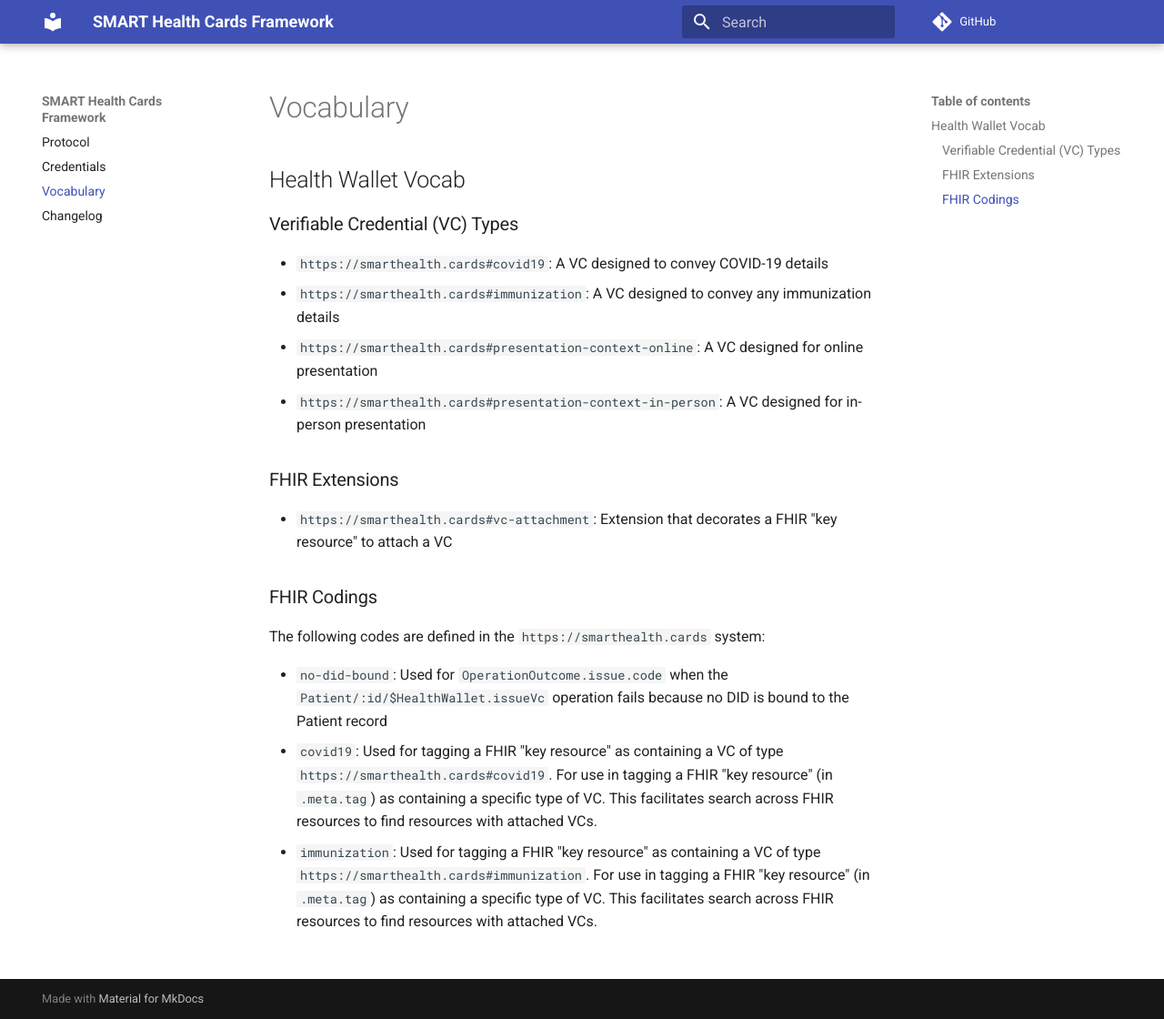
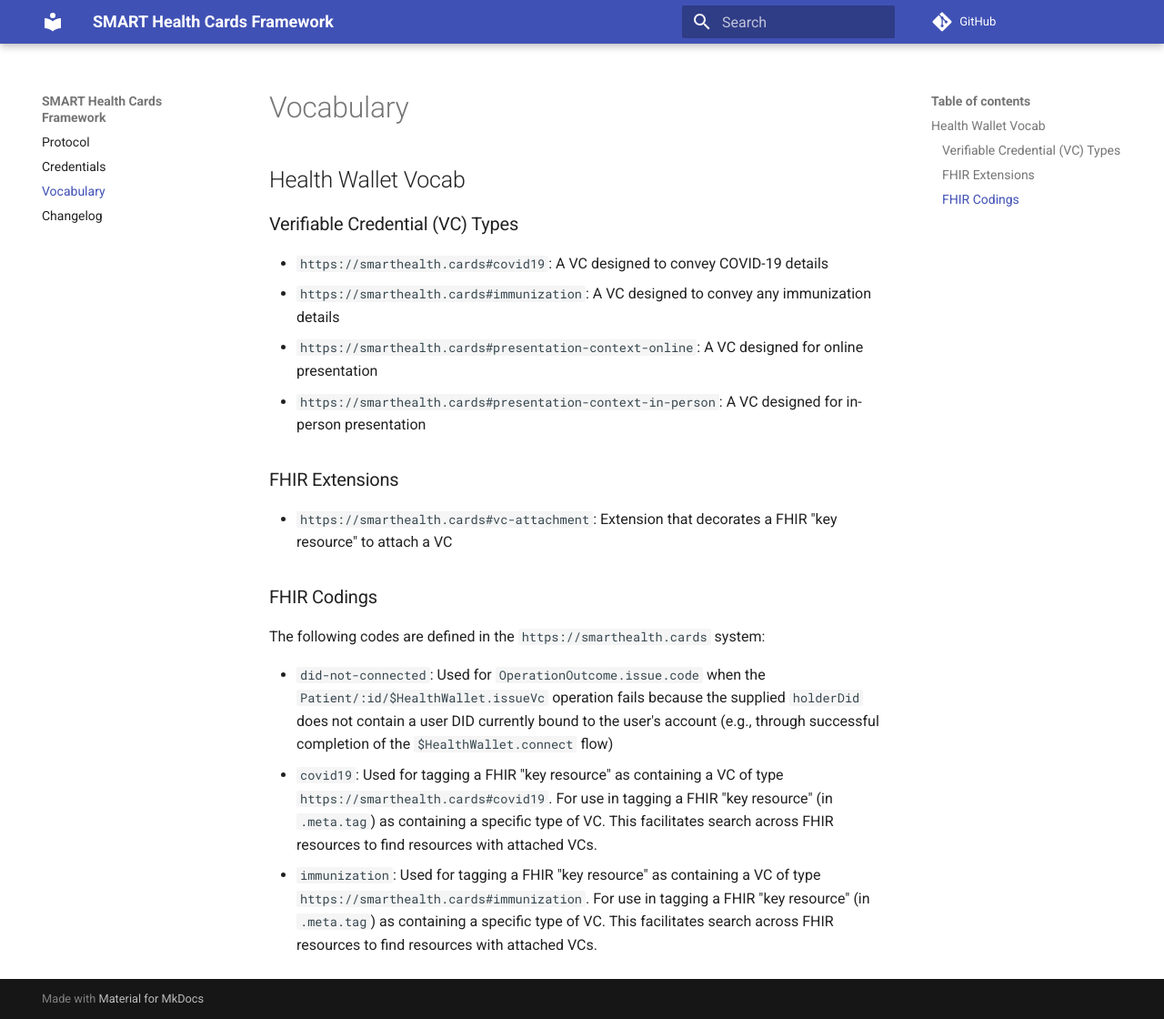
Before and after one commit to smart-on-fhir/health-cards, an MkDocs documentation site: the page built from docs/vocabulary.md, in a window 1280 px wide and 1120 px high. Shown: the whole window at 91% size. Built offline with MkDocs 1.6.1 and Material for MkDocs 9.7.7, drawn with Linux system fonts in a browser that asks for light colours; comment, search, counter and statistics services are not loaded.

Commit message:
Document holderDid param on the 'issue' operation Fix #21, Fix #34

```diff
--- a/docs/vocabulary.md
+++ b/docs/vocabulary.md
@@ -16,6 +16,6 @@
 
 The following codes are defined in the `https://smarthealth.cards` system:
 
-* `no-did-bound`: Used for `OperationOutcome.issue.code` when the `Patient/:id/$HealthWallet.issueVc` operation fails because no DID is bound to the Patient record
+* `did-not-connected`: Used for `OperationOutcome.issue.code` when the `Patient/:id/$HealthWallet.issueVc` operation fails because the supplied `holderDid` does not contain a user DID currently bound to the user's account (e.g., through successful completion of the `$HealthWallet.connect` flow)
 * `covid19`: Used for tagging a FHIR "key resource" as containing a VC of type `https://smarthealth.cards#covid19`. For use in tagging a FHIR "key resource" (in `.meta.tag`) as containing a specific type of VC. This facilitates search across FHIR resources to find resources with attached VCs.
 * `immunization`: Used for tagging a FHIR "key resource" as containing a VC of type `https://smarthealth.cards#immunization`. For use in tagging a FHIR "key resource" (in `.meta.tag`) as containing a specific type of VC. This facilitates search across FHIR resources to find resources with attached VCs.
```
Also changed, not shown: docs/index.md (+27 -21 lines).
